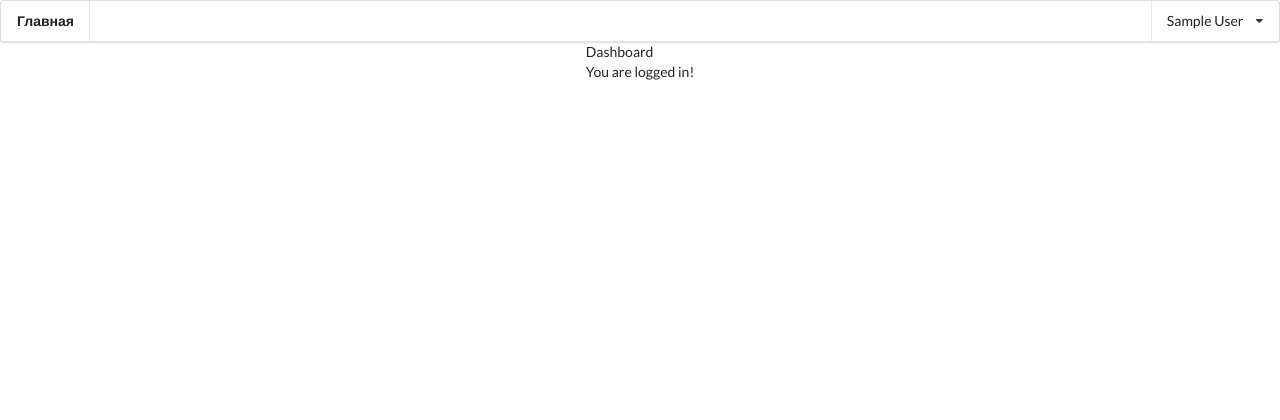
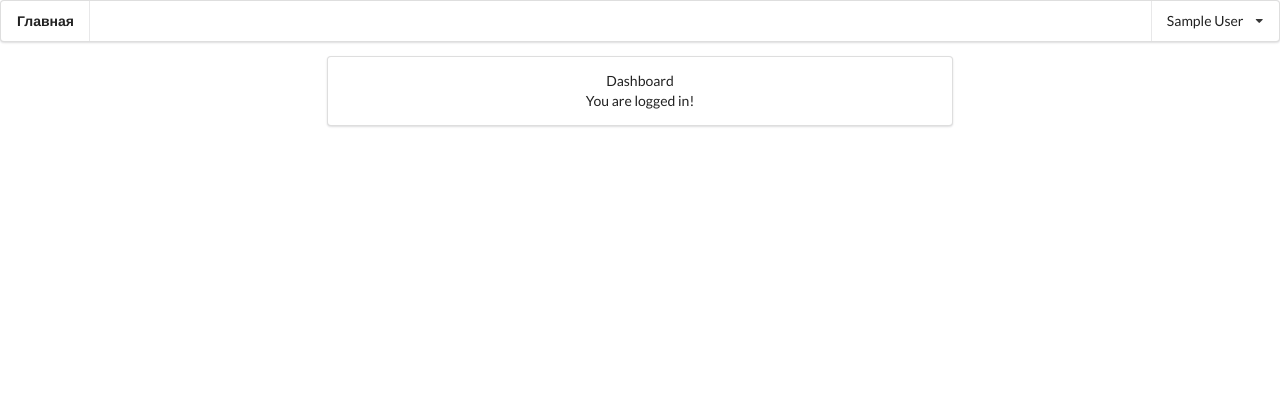
Before and after one commit to miphi-true-team/Argus, a Laravel app: page /home in a window 1280 px wide. Shown: the top 420 px of the page. Run offline with Laravel 8, Linux system fonts and the light colour scheme; the visitor is signed in with stand-in values (Sample User, id 1).

Commit message:
fix user home page

```diff
--- a/web/resources/views/home.blade.php
+++ b/web/resources/views/home.blade.php
@@ -1,11 +1,10 @@
 @extends('layouts.app')
 
 @section('content')
-<div class="container">
-    <div class="row justify-content-center">
-        <div class="col-md-8">
-            <div class="card">
-                <div class="card-header">Dashboard</div>
+<div class="row">
+    <div class="eight wide column">
+        <div class="ui segment">
+            <div class="card-header">Dashboard</div>
 
                 <div class="card-body">
                     @if (session('status'))
--- a/web/resources/views/layouts/app.blade.php
+++ b/web/resources/views/layouts/app.blade.php
@@ -30,10 +30,11 @@
                         {{ Auth::user()->name }}
                         <i class="dropdown icon"></i>
                         <div class="menu">
-                                <a class="item" href="{{ route('logout') }}"
-                                    onclick="event.preventDefault();
-                                                    document.getElementById('logout-form').submit();">
-                                    {{ __('Logout') }}
+                            <a href="{{ route('home') }}" class="item">Профиль</a>
+                            <a class="item" href="{{ route('logout') }}"
+                                onclick="event.preventDefault();
+                                                document.getElementById('logout-form').submit();">
+                                {{ __('Logout') }}
                             </a>
                             <form id="logout-form" action="{{ route('logout') }}" method="POST" style="display: none;">
                                 @csrf
```
